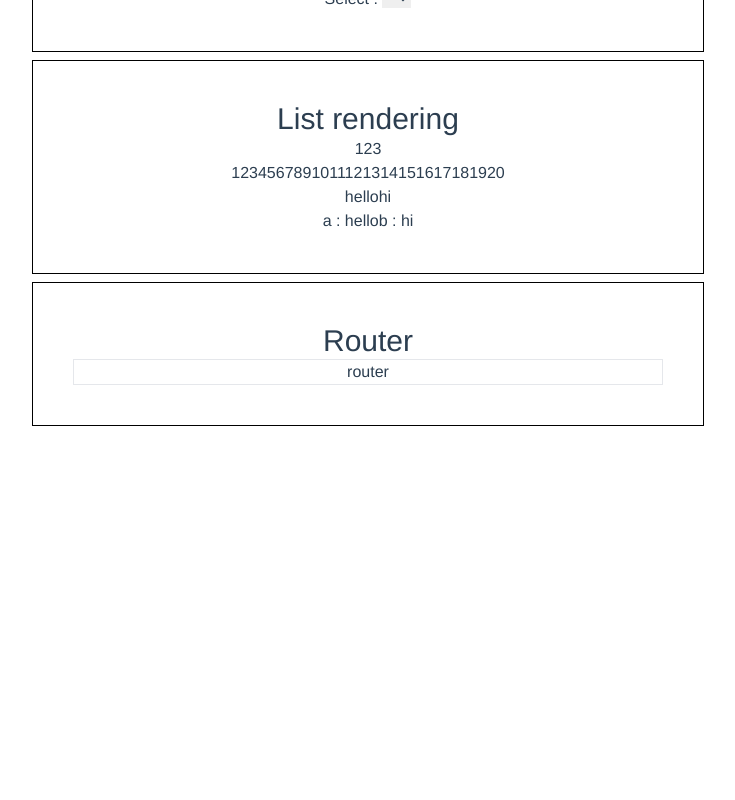
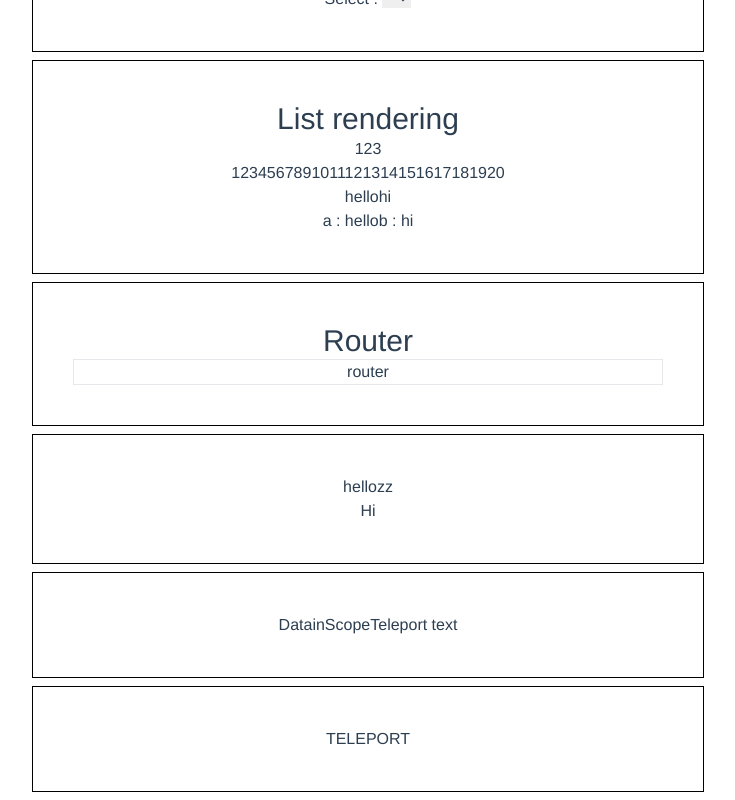
Before and after one commit to thasuohm/examplezzz, a Vue app: page / in a window 1280 px wide. Shown: the part 872-1672 px from the top of the page, without its empty margins (272-1007 px from the left). Before the commit the page ends 1306 px from the top, so only its background shows below. Built offline with nearby package versions, Linux system fonts and the light colour scheme.

Commit message:
scope slot and teleport

```diff
--- a/src/App.vue
+++ b/src/App.vue
@@ -1,5 +1,5 @@
 <template>
-  <container>
+  <container >
     <h1 class="text-3xl"> Class style binding</h1>
     <button @click="Hello = !Hello" class="border border-black bg-black text-white">CLICK HELLO</button>
 
@@ -63,16 +63,43 @@
   </container>
 
 
+  <container >
+    <base-card>
+    <template v-slot:header>
+    hellozz
+    </template>
+    <template v-slot:default>
+     Hi
+    </template>
 
+  </base-card>
+
+  </container>
+
+
+  <container id="forTele">
+   <scope v-slot="slotGet">
+     {{ slotGet.scopeTest }}
+   </scope>
+
+  </container>
+
+<container>
+
+<teleportz></teleportz>
+
+</container>
 
 </template>
 
 <script>
 import Container from './components/Container.vue'
-
+import BaseCard from './components/BaseCard.vue'
+import Scope from './components/Scope.vue'
+import Teleportz from './components/Teleportz.vue'
 export default {
   name: 'App',
-  components: { Container },
+  components: { Container,BaseCard,Scope,Teleportz },
   data() {
     return {
 
@@ -90,6 +117,10 @@ export default {
       },
       checkbox : [],
       select : "",
+      user : {
+firstName : "bot", lastName : "GOGO"
+
+      }
     }
   },
 
--- /dev/null
+++ b/src/components/BaseCard.vue
@@ -0,0 +1,10 @@
+<template>
+    <div>
+        <header>
+       <slot name ="header">
+       <h1> hello</h1> </slot>
+        </header>
+<slot></slot>
+
+    </div>
+</template>
--- /dev/null
+++ b/src/components/Scope.vue
@@ -0,0 +1,15 @@
+<template>
+   <span>
+       <slot :scopeTest="scopeTest">  </slot>
+   </span>
+</template>
+
+<script>
+export default {
+    data() {
+        return {
+            scopeTest : "DatainScope"
+        }
+    },
+}
+</script>
--- /dev/null
+++ b/src/components/Teleportz.vue
@@ -0,0 +1,15 @@
+<template>
+    <button @click="clicked = !clicked ">TELEPORT</button>
+    <!-- ใช้ v-if แทน disabled ก็ได้ -->
+    <teleport to="#forTele" :disabled="clicked" >Teleport text</teleport>
+</template>
+
+<script>
+export default {
+    data() {
+        return {
+            clicked : false,
+        }
+    },
+}
+</script>
--- a/src/views/RouterTest.vue
+++ b/src/views/RouterTest.vue
@@ -1,9 +1,5 @@
 <template>
     <div>
             <h1 class= "text-3xl"> now u r in /test </h1>
-
-
-
-
     </div>
 </template>
```
